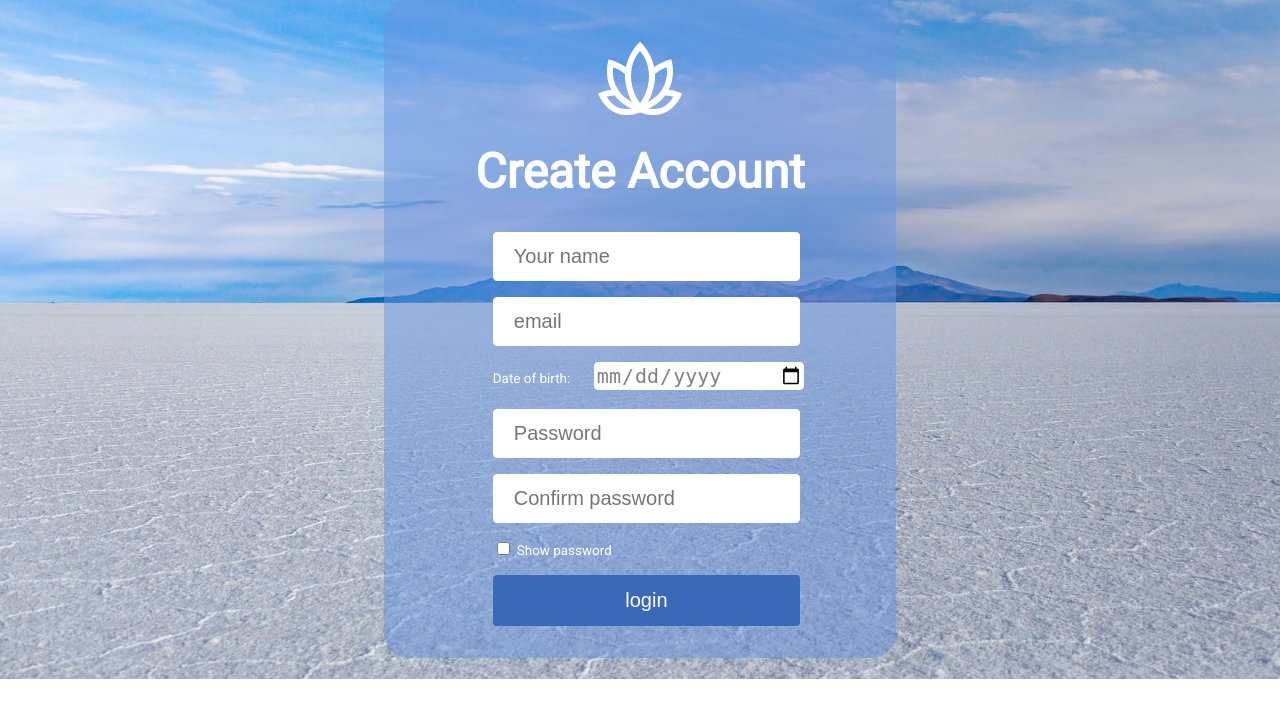
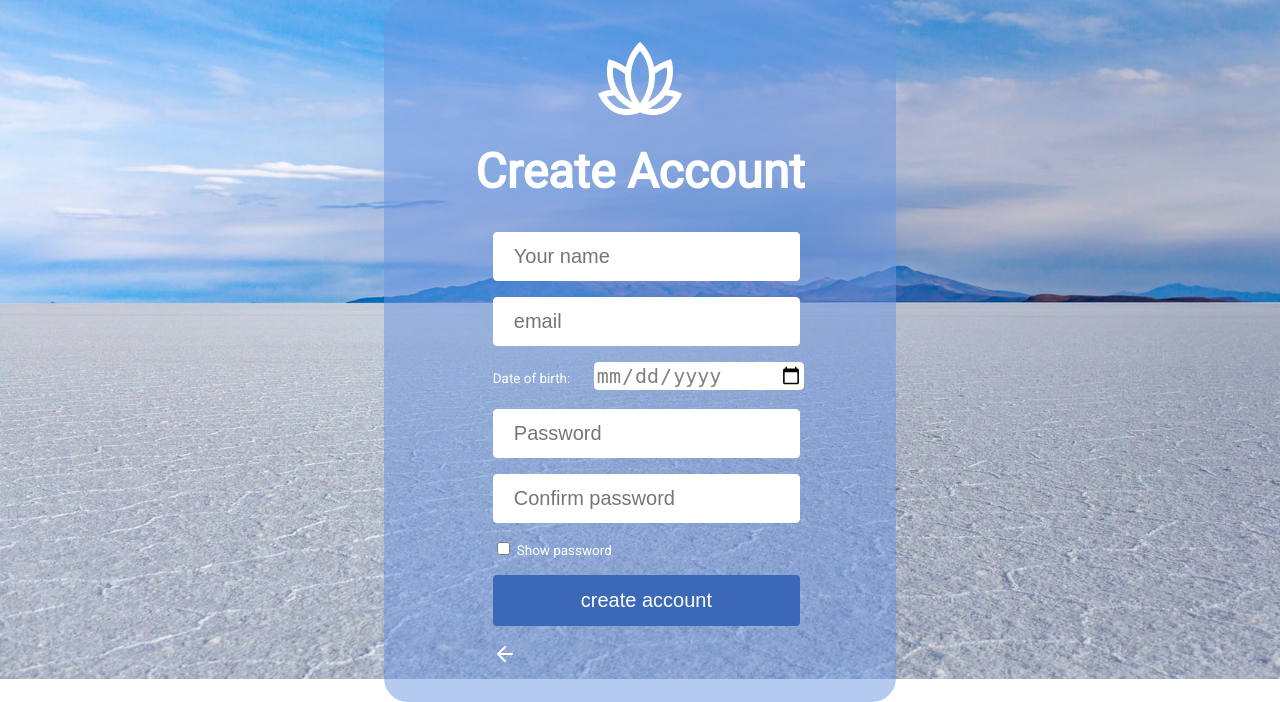
Before and after one commit to AJVEATS/Rotasu, a PHP site: page /createAccount.php in a window 1280 px wide. Shown: the part 121-823 px from the top of the page. Before the commit the page ends 800 px from the top, so only its background shows below. Run offline with PHP 8.4, Linux system fonts and the light colour scheme.

Commit message:
Continue styling of pages and improved traversal

```diff
--- a/createAccount.php
+++ b/createAccount.php
@@ -32,7 +32,7 @@
     </script>
     <div class="title">
         <div class="title-container">
-            <a href="index.php"><img class="logo" src="/static/images/logo/icons8-lotus-96.png" alt="lotus" /></a>
+            <a href="index.php"><img class="logo" src="/static/images/logo/lotus-96.png" alt="lotus" /></a>
             <div class="title-content">
                 <h1 class="title-h1">Create Account</h1>
             </div>
@@ -50,8 +50,9 @@
                         <input type="checkbox" id="show-password-checkbox" onclick="showPassword()">
                         <label for="show-password-checkbox">Show password</label>
                     </div>
-                    <input type="submit" value="login">
+                    <input type="submit" value="create account">
                 </form>
+                <a href="index.php"><img class="back-arrow" src="/static/images/icons/arrow-left.svg" /></a>
             </div>
         </div>
     </div>
--- a/index.php
+++ b/index.php
@@ -25,7 +25,7 @@
 <body>
     <div class="title">
         <div class="title-container">
-            <img class="logo" src="/static/images/logo/icons8-lotus-96.png" alt="lotus" />
+            <img class="logo" src="/static/images/logo/lotus-96.png" alt="lotus" />
             <div class="title-content">
                 <h1 class="title-h1">how was your day?</h1>
                 <div class="account-buttons">
--- a/login.php
+++ b/login.php
@@ -21,7 +21,7 @@
 <body>
     <div class="title">
         <div class="title-container">
-            <a href="index.php"><img class="logo" src="/static/images/logo/icons8-lotus-96.png" alt="lotus" /></a>
+            <a href="index.php"><img class="logo" src="/static/images/logo/lotus-96.png" alt="lotus" /></a>
             <div class="title-content">
                 <h1 class="title-h1">Log in</h1>
             </div>
@@ -31,6 +31,7 @@
                     <input type="password" placeholder="Password" name="password" required>
                     <input type="submit" value="login">
                 </form>
+                <a href="index.php"><img class="back-arrow" src="/static/images/icons/arrow-left.svg" /></a>
             </div>
         </div>
     </div>
--- a/static/css/createAccount.css
+++ b/static/css/createAccount.css
@@ -47,7 +47,7 @@ input[type=submit] {
     background-color: #3B69B7;
     color: #ffffff;
     padding: 14px 20px;
-    margin: 0vh 0vw 0vh 0vw;
+    margin: 0vh 0vw 2vh 0vw;
     border: none;
     border-radius: 4px;
     cursor: pointer;
--- a/static/css/indexContainer.css
+++ b/static/css/indexContainer.css
@@ -43,3 +43,7 @@ html {
     font-size: 300%;
     margin-top: 2vh;
 }
+
+.back-arrow {
+    fill: #ffffff;
+}
--- a/static/css/login.css
+++ b/static/css/login.css
@@ -25,7 +25,7 @@ input[type=submit] {
   background-color: #3B69B7;
   color: #ffffff;
   padding: 14px 20px;
-  margin: 0vh 0vw 0vh 0vw;
+  margin: 0vh 0vw 2vh 0vw;;
   border: none;
   border-radius: 4px;
   cursor: pointer;
```
Also changed, not shown: static/images/icons/arrow-left.svg (added), static/images/logo/lotus-32.png (renamed from static/images/logo/icons8-lotus-32.png), static/images/logo/lotus-64.png (renamed from static/images/logo/icons8-lotus-64.png), static/images/logo/lotus-96.png (renamed from static/images/logo/icons8-lotus-96.png).
